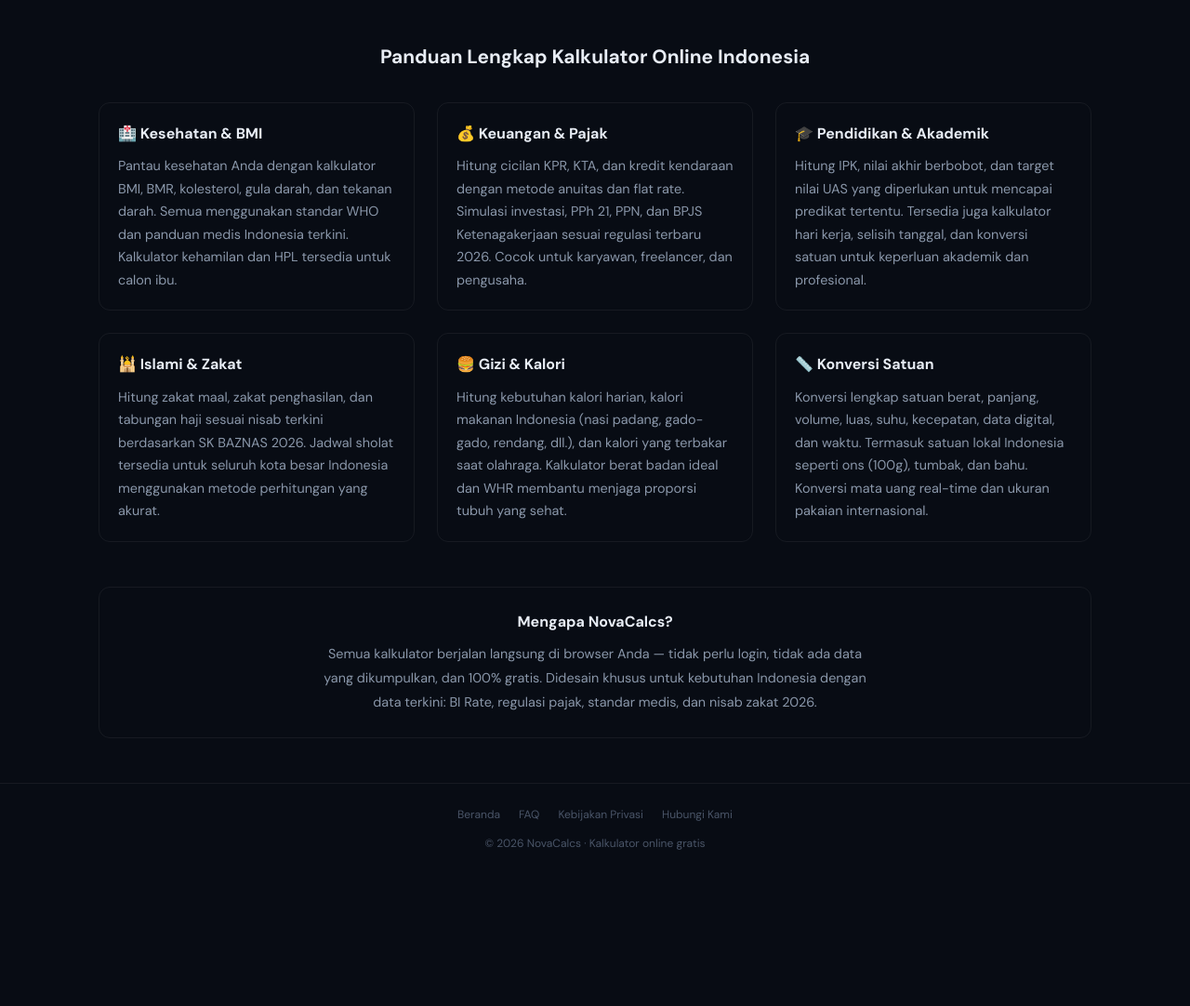
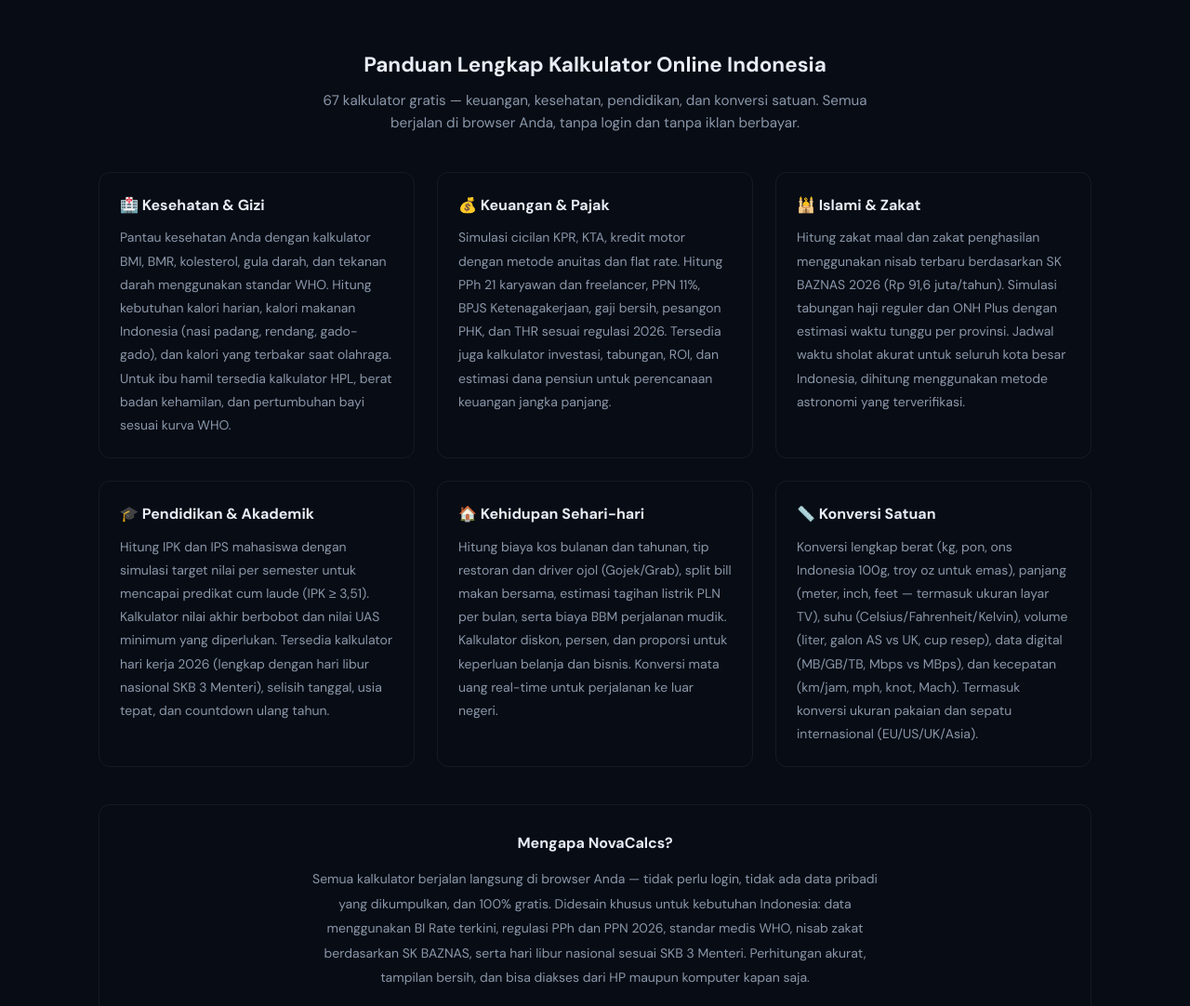
Before and after one commit to kwondawson-cyber/novacalcs, a plain HTML site: page id/index.html in a window 1280 px wide. Shown: the part 3160-4242 px from the top of the page at 93% size. Before the commit the page ends 4101 px from the top, so only its background shows below. Drawn offline with Linux system fonts and the light colour scheme.

Commit message:
Add files via upload

```diff
--- a/id/index.html
+++ b/id/index.html
@@ -273,48 +273,50 @@
 
 
   <!-- SEO: Panduan Kategori -->
-  <section style="max-width:1100px;margin:0 auto;padding:48px 16px 0;">
-    <h2 style="font-size:1.3rem;font-weight:700;margin-bottom:32px;text-align:center;">Panduan Lengkap Kalkulator Online Indonesia</h2>
+  <section style="max-width:1100px;margin:0 auto;padding:56px 16px 0;">
+    <h2 style="font-size:1.4rem;font-weight:700;margin-bottom:8px;text-align:center;">Panduan Lengkap Kalkulator Online Indonesia</h2>
+    <p style="text-align:center;color:var(--text-secondary);font-size:0.95rem;margin-bottom:40px;max-width:600px;margin-left:auto;margin-right:auto;">67 kalkulator gratis — keuangan, kesehatan, pendidikan, dan konversi satuan. Semua berjalan di browser Anda, tanpa login dan tanpa iklan berbayar.</p>
 
-    <div style="display:grid;grid-template-columns:repeat(auto-fill,minmax(300px,1fr));gap:24px;margin-bottom:48px;">
+    <div style="display:grid;grid-template-columns:repeat(auto-fill,minmax(300px,1fr));gap:24px;margin-bottom:40px;">
 
-      <div style="background:var(--surface);border:1px solid var(--border);border-radius:12px;padding:20px;">
-        <h3 style="font-size:1rem;font-weight:700;margin-bottom:10px;">🏥 Kesehatan & BMI</h3>
-        <p style="color:var(--text-secondary);font-size:0.9rem;line-height:1.7;">Pantau kesehatan Anda dengan kalkulator BMI, BMR, kolesterol, gula darah, dan tekanan darah. Semua menggunakan standar WHO dan panduan medis Indonesia terkini. Kalkulator kehamilan dan HPL tersedia untuk calon ibu.</p>
+      <div style="background:var(--surface);border:1px solid var(--border);border-radius:12px;padding:22px;">
+        <h3 style="font-size:1rem;font-weight:700;margin-bottom:10px;">🏥 Kesehatan & Gizi</h3>
+        <p style="color:var(--text-secondary);font-size:0.875rem;line-height:1.8;">Pantau kesehatan Anda dengan kalkulator BMI, BMR, kolesterol, gula darah, dan tekanan darah menggunakan standar WHO. Hitung kebutuhan kalori harian, kalori makanan Indonesia (nasi padang, rendang, gado-gado), dan kalori yang terbakar saat olahraga. Untuk ibu hamil tersedia kalkulator HPL, berat badan kehamilan, dan pertumbuhan bayi sesuai kurva WHO.</p>
       </div>
 
-      <div style="background:var(--surface);border:1px solid var(--border);border-radius:12px;padding:20px;">
+      <div style="background:var(--surface);border:1px solid var(--border);border-radius:12px;padding:22px;">
         <h3 style="font-size:1rem;font-weight:700;margin-bottom:10px;">💰 Keuangan & Pajak</h3>
-        <p style="color:var(--text-secondary);font-size:0.9rem;line-height:1.7;">Hitung cicilan KPR, KTA, dan kredit kendaraan dengan metode anuitas dan flat rate. Simulasi investasi, PPh 21, PPN, dan BPJS Ketenagakerjaan sesuai regulasi terbaru 2026. Cocok untuk karyawan, freelancer, dan pengusaha.</p>
+        <p style="color:var(--text-secondary);font-size:0.875rem;line-height:1.8;">Simulasi cicilan KPR, KTA, kredit motor dengan metode anuitas dan flat rate. Hitung PPh 21 karyawan dan freelancer, PPN 11%, BPJS Ketenagakerjaan, gaji bersih, pesangon PHK, dan THR sesuai regulasi 2026. Tersedia juga kalkulator investasi, tabungan, ROI, dan estimasi dana pensiun untuk perencanaan keuangan jangka panjang.</p>
       </div>
 
-      <div style="background:var(--surface);border:1px solid var(--border);border-radius:12px;padding:20px;">
-        <h3 style="font-size:1rem;font-weight:700;margin-bottom:10px;">🎓 Pendidikan & Akademik</h3>
-        <p style="color:var(--text-secondary);font-size:0.9rem;line-height:1.7;">Hitung IPK, nilai akhir berbobot, dan target nilai UAS yang diperlukan untuk mencapai predikat tertentu. Tersedia juga kalkulator hari kerja, selisih tanggal, dan konversi satuan untuk keperluan akademik dan profesional.</p>
+      <div style="background:var(--surface);border:1px solid var(--border);border-radius:12px;padding:22px;">
+        <h3 style="font-size:1rem;font-weight:700;margin-bottom:10px;">🕌 Islami & Zakat</h3>
+        <p style="color:var(--text-secondary);font-size:0.875rem;line-height:1.8;">Hitung zakat maal dan zakat penghasilan menggunakan nisab terbaru berdasarkan SK BAZNAS 2026 (Rp 91,6 juta/tahun). Simulasi tabungan haji reguler dan ONH Plus dengan estimasi waktu tunggu per provinsi. Jadwal waktu sholat akurat untuk seluruh kota besar Indonesia, dihitung menggunakan metode astronomi yang terverifikasi.</p>
       </div>
 
-      <div style="background:var(--surface);border:1px solid var(--border);border-radius:12px;padding:20px;">
-        <h3 style="font-size:1rem;font-weight:700;margin-bottom:10px;">🕌 Islami & Zakat</h3>
-        <p style="color:var(--text-secondary);font-size:0.9rem;line-height:1.7;">Hitung zakat maal, zakat penghasilan, dan tabungan haji sesuai nisab terkini berdasarkan SK BAZNAS 2026. Jadwal sholat tersedia untuk seluruh kota besar Indonesia menggunakan metode perhitungan yang akurat.</p>
+      <div style="background:var(--surface);border:1px solid var(--border);border-radius:12px;padding:22px;">
+        <h3 style="font-size:1rem;font-weight:700;margin-bottom:10px;">🎓 Pendidikan & Akademik</h3>
+        <p style="color:var(--text-secondary);font-size:0.875rem;line-height:1.8;">Hitung IPK dan IPS mahasiswa dengan simulasi target nilai per semester untuk mencapai predikat cum laude (IPK ≥ 3,51). Kalkulator nilai akhir berbobot dan nilai UAS minimum yang diperlukan. Tersedia kalkulator hari kerja 2026 (lengkap dengan hari libur nasional SKB 3 Menteri), selisih tanggal, usia tepat, dan countdown ulang tahun.</p>
       </div>
 
-      <div style="background:var(--surface);border:1px solid var(--border);border-radius:12px;padding:20px;">
-        <h3 style="font-size:1rem;font-weight:700;margin-bottom:10px;">🍔 Gizi & Kalori</h3>
-        <p style="color:var(--text-secondary);font-size:0.9rem;line-height:1.7;">Hitung kebutuhan kalori harian, kalori makanan Indonesia (nasi padang, gado-gado, rendang, dll.), dan kalori yang terbakar saat olahraga. Kalkulator berat badan ideal dan WHR membantu menjaga proporsi tubuh yang sehat.</p>
+      <div style="background:var(--surface);border:1px solid var(--border);border-radius:12px;padding:22px;">
+        <h3 style="font-size:1rem;font-weight:700;margin-bottom:10px;">🏠 Kehidupan Sehari-hari</h3>
+        <p style="color:var(--text-secondary);font-size:0.875rem;line-height:1.8;">Hitung biaya kos bulanan dan tahunan, tip restoran dan driver ojol (Gojek/Grab), split bill makan bersama, estimasi tagihan listrik PLN per bulan, serta biaya BBM perjalanan mudik. Kalkulator diskon, persen, dan proporsi untuk keperluan belanja dan bisnis. Konversi mata uang real-time untuk perjalanan ke luar negeri.</p>
       </div>
 
-      <div style="background:var(--surface);border:1px solid var(--border);border-radius:12px;padding:20px;">
+      <div style="background:var(--surface);border:1px solid var(--border);border-radius:12px;padding:22px;">
         <h3 style="font-size:1rem;font-weight:700;margin-bottom:10px;">📏 Konversi Satuan</h3>
-        <p style="color:var(--text-secondary);font-size:0.9rem;line-height:1.7;">Konversi lengkap satuan berat, panjang, volume, luas, suhu, kecepatan, data digital, dan waktu. Termasuk satuan lokal Indonesia seperti ons (100g), tumbak, dan bahu. Konversi mata uang real-time dan ukuran pakaian internasional.</p>
+        <p style="color:var(--text-secondary);font-size:0.875rem;line-height:1.8;">Konversi lengkap berat (kg, pon, ons Indonesia 100g, troy oz untuk emas), panjang (meter, inch, feet — termasuk ukuran layar TV), suhu (Celsius/Fahrenheit/Kelvin), volume (liter, galon AS vs UK, cup resep), data digital (MB/GB/TB, Mbps vs MBps), dan kecepatan (km/jam, mph, knot, Mach). Termasuk konversi ukuran pakaian dan sepatu internasional (EU/US/UK/Asia).</p>
       </div>
 
     </div>
 
-    <div style="background:var(--surface);border:1px solid var(--border);border-radius:12px;padding:24px;margin-bottom:48px;text-align:center;">
-      <h3 style="font-size:1rem;font-weight:700;margin-bottom:10px;">Mengapa NovaCalcs?</h3>
-      <p style="color:var(--text-secondary);font-size:0.9rem;line-height:1.8;max-width:600px;margin:0 auto;">Semua kalkulator berjalan langsung di browser Anda — tidak perlu login, tidak ada data yang dikumpulkan, dan 100% gratis. Didesain khusus untuk kebutuhan Indonesia dengan data terkini: BI Rate, regulasi pajak, standar medis, dan nisab zakat 2026.</p>
+    <div style="background:var(--surface);border:1px solid var(--border);border-radius:12px;padding:28px;margin-bottom:56px;text-align:center;">
+      <h3 style="font-size:1rem;font-weight:700;margin-bottom:12px;">Mengapa NovaCalcs?</h3>
+      <p style="color:var(--text-secondary);font-size:0.875rem;line-height:1.9;max-width:640px;margin:0 auto;">Semua kalkulator berjalan langsung di browser Anda — tidak perlu login, tidak ada data pribadi yang dikumpulkan, dan 100% gratis. Didesain khusus untuk kebutuhan Indonesia: data menggunakan BI Rate terkini, regulasi PPh dan PPN 2026, standar medis WHO, nisab zakat berdasarkan SK BAZNAS, serta hari libur nasional sesuai SKB 3 Menteri. Perhitungan akurat, tampilan bersih, dan bisa diakses dari HP maupun komputer kapan saja.</p>
     </div>
   </section>
+
 
   <!-- ============================
        FOOTER
@@ -322,10 +324,11 @@
   <footer class="site-footer">
     <div class="footer-links">
       <a href="/id/">Beranda</a>
+      <a href="/id/tentang">Tentang</a>
       <a href="/id/faq">FAQ</a>
       <a href="/id/kebijakan-privasi">Kebijakan Privasi</a>
-      <a href="mailto:contact@novacalcs.com">Hubungi Kami</a>
     </div>
+    <div style="margin-top:8px;color:var(--text-secondary);font-size:0.85rem;">Kontak: <a href="mailto:contact@novacalcs.com" style="color:var(--mint);">contact@novacalcs.com</a></div>
     <div>© 2026 NovaCalcs · Kalkulator online gratis</div>
   </footer>
 
```
